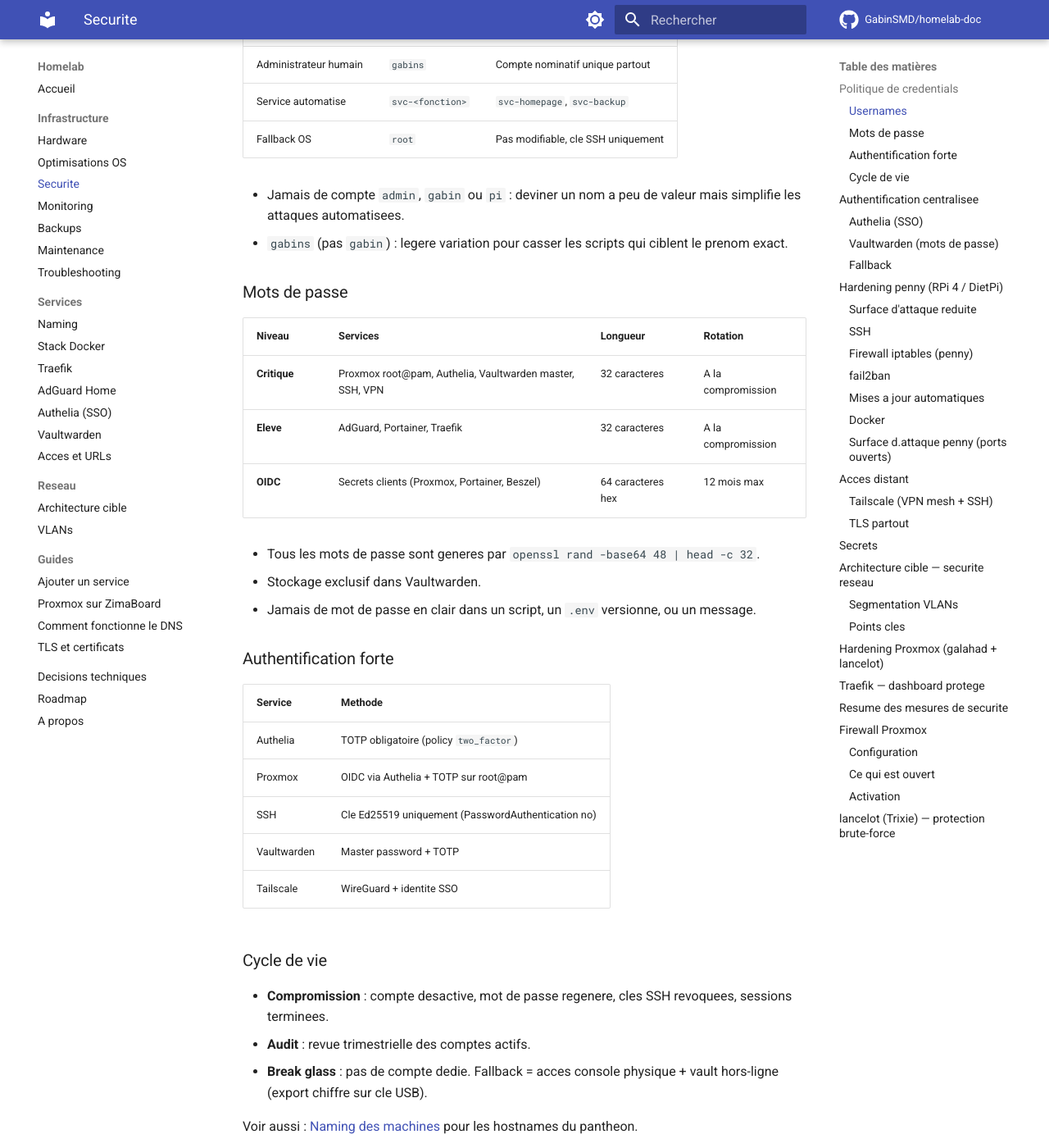
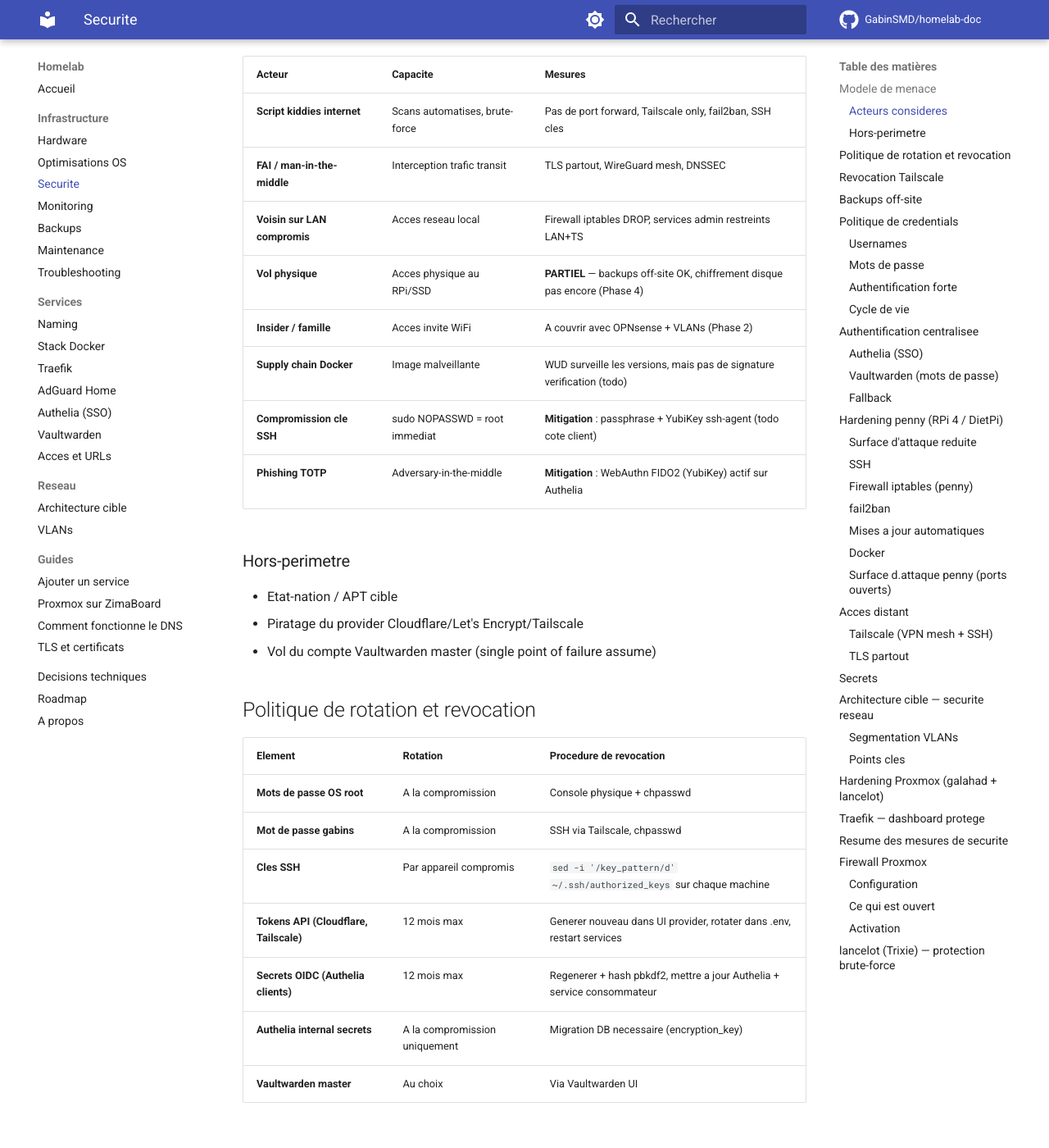
Before and after one commit to GabinSMD/homelab-doc, an MkDocs documentation site: the page built from docs/infrastructure/security.md, in a window 1280 px wide and 1400 px high, scrolled down 332 px. Shown: the whole window at 82% size. Built offline with MkDocs 1.6.1 and Material for MkDocs 9.7.7, drawn with Linux system fonts in a browser that asks for light colours; comment, search, counter and statistics services are not loaded; some of the changed text lies outside the part shown.

Commit message:
docs: threat model, rotation policy, Tailscale revocation, off-site backup table
- Modele de menace explicite (acteurs + capacite + mesures + hors-perimetre)
- Procedures rotation et revocation des secrets/cles
- Procedure revocation Tailscale
- Tableau backup off-site (Backblaze B2 + SD card)
- Resume: WebAuthn, socket-proxy, cap_drop, reseau socket isole

Co-Authored-By: Claude Opus 4.6 (1M context) <noreply@anthropic.com>

```diff
--- a/docs/infrastructure/security.md
+++ b/docs/infrastructure/security.md
@@ -1,6 +1,65 @@
 # Securite
 
 Mesures de hardening appliquees et principes pour l'infrastructure.
+
+## Modele de menace
+
+Ce qu'on defend, contre qui, jusqu'ou.
+
+### Acteurs consideres
+
+| Acteur | Capacite | Mesures |
+|---|---|---|
+| **Script kiddies internet** | Scans automatises, brute-force | Pas de port forward, Tailscale only, fail2ban, SSH cles |
+| **FAI / man-in-the-middle** | Interception trafic transit | TLS partout, WireGuard mesh, DNSSEC |
+| **Voisin sur LAN compromis** | Acces reseau local | Firewall iptables DROP, services admin restreints LAN+TS |
+| **Vol physique** | Acces physique au RPi/SSD | **PARTIEL** — backups off-site OK, chiffrement disque pas encore (Phase 4) |
+| **Insider / famille** | Acces invite WiFi | A couvrir avec OPNsense + VLANs (Phase 2) |
+| **Supply chain Docker** | Image malveillante | WUD surveille les versions, mais pas de signature verification (todo) |
+| **Compromission cle SSH** | sudo NOPASSWD = root immediat | **Mitigation** : passphrase + YubiKey ssh-agent (todo cote client) |
+| **Phishing TOTP** | Adversary-in-the-middle | **Mitigation** : WebAuthn FIDO2 (YubiKey) actif sur Authelia |
+
+### Hors-perimetre
+
+- Etat-nation / APT cible
+- Piratage du provider Cloudflare/Let's Encrypt/Tailscale
+- Vol du compte Vaultwarden master (single point of failure assume)
+
+## Politique de rotation et revocation
+
+| Element | Rotation | Procedure de revocation |
+|---|---|---|
+| **Mots de passe OS root** | A la compromission | Console physique + chpasswd |
+| **Mot de passe gabins** | A la compromission | SSH via Tailscale, chpasswd |
+| **Cles SSH** | Par appareil compromis | `sed -i '/key_pattern/d' ~/.ssh/authorized_keys` sur chaque machine |
+| **Tokens API (Cloudflare, Tailscale)** | 12 mois max | Generer nouveau dans UI provider, rotater dans .env, restart services |
+| **Secrets OIDC (Authelia clients)** | 12 mois max | Regenerer + hash pbkdf2, mettre a jour Authelia + service consommateur |
+| **Authelia internal secrets** | A la compromission uniquement | Migration DB necessaire (encryption_key) |
+| **Vaultwarden master** | Au choix | Via Vaultwarden UI |
+
+## Revocation Tailscale
+
+Procedure pour un appareil vole/perdu/compromis :
+
+1. **Console Tailscale** (login.tailscale.com) > Machines
+2. Selectionner l'appareil > **Disable** (acces immediatement coupe)
+3. Si l'appareil est defintivement perdu : **Remove** (suppression definitive)
+4. Optionnel : invalider toutes les cles et forcer reauth :
+   - **Settings > Keys > Auth keys > Revoke**
+   - Toutes les machines doivent re-authentifier (sauf celles avec key expiry disabled)
+
+## Backups off-site
+
+| Cible | Frequence | Outil | Chiffrement | Cout |
+|---|---|---|---|---|
+| Backblaze B2 | Quotidien (cron 3h) | `homelab_backup.sh` + `rclone sync` | Cote B2 (server-side) | <1€/mois |
+| SD card locale | Quotidien (cron 3h) | `homelab_backup.sh` (tar.gz) | Non | Gratuit |
+
+**Ce qui est sauvegarde** : Vaultwarden DB, Authelia DB, AdGuard config, Traefik certs, Homepage config, scripts, .env (chiffre cote B2).
+
+**Test de restore** : Vaultwarden DB integrite verifiee (`PRAGMA integrity_check`). Voir [backups.md](./backups.md) pour la procedure complete.
+
+
 
 ## Politique de credentials
 
@@ -285,6 +344,11 @@ Le dashboard Traefik (`traefik.home.gabin-simond.fr`) est protege par **Authelia
 | Reseau | DNSSEC validation | penny + guardian (AdGuard) |
 | Reseau | CAA records DNS (Let's Encrypt + iodef) | Cloudflare zone |
 | Backup | Vaultwarden DB testee (PRAGMA integrity_check OK) | penny |
+| Auth | WebAuthn FIDO2 (YubiKey) actif | Authelia |
+| Reseau | docker-socket-proxy (endpoints whitelist) | penny |
+| Systeme | cap_drop ALL + cap_add minimal | Vaultwarden, Authelia |
+| Systeme | read_only impossible (Authelia ecrit /app) | — |
+| Systeme | Reseau `socket` interne (no internet) | socket-proxy clients |
 
 ## Firewall Proxmox
 
```
